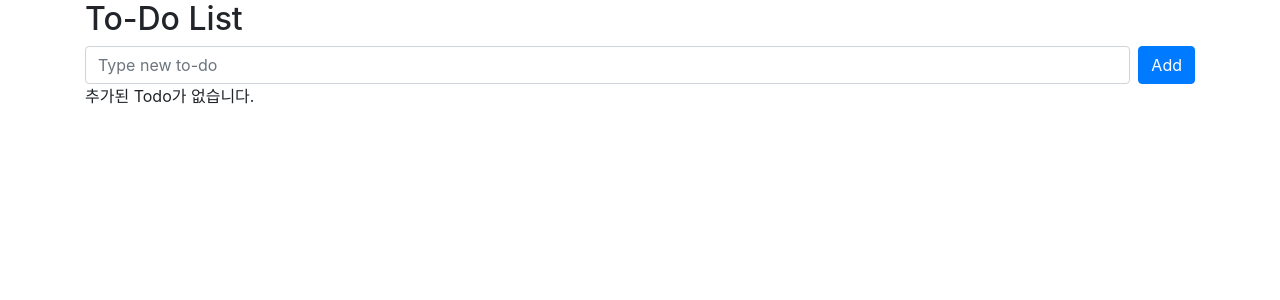
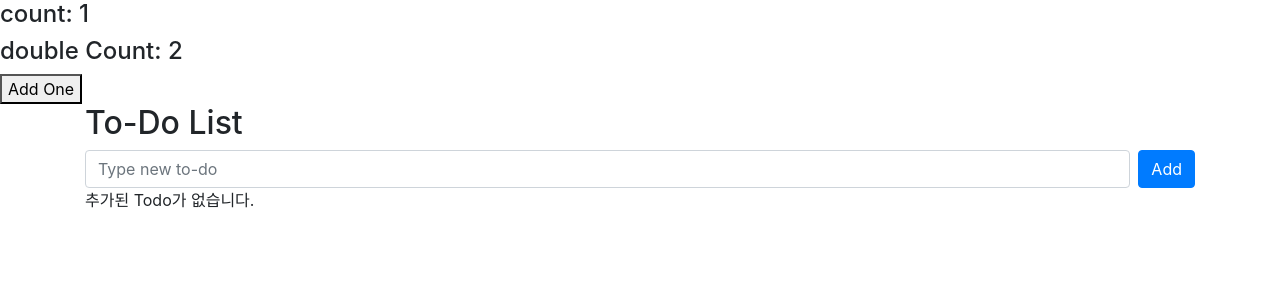
Before and after one commit to jseunn/metanet-vue.js, a Vue app: page / in a window 1280 px wide. Shown: the top 300 px of the page. Built offline with nearby package versions, Linux system fonts and the light colour scheme.

Commit message:
computed ex.

```diff
--- a/src/App.vue
+++ b/src/App.vue
@@ -1,4 +1,7 @@
 <template>
+  <h4>count: {{count}}</h4>
+  <h4>double Count: {{doubleCount}}</h4>
+  <button @click="count++">Add One</button>
   <div class="container">
     <h2>To-Do List</h2>
     <TodoSimpleForm @add-todo="addTodo"/>
@@ -15,7 +18,7 @@
 </template>
 
 <script>
-import { ref } from 'vue';
+import { ref, computed } from 'vue';
 import TodoSimpleForm from './components/TodoSimpleForm.vue';
 import TodoList from './components/TodoList.vue';
 export default {
@@ -26,6 +29,10 @@
   setup(){
 
     const todos = ref([]);
+    const count = ref(1);
+    const doubleCount = computed(() => {
+      return count.value * 2;
+    })
 
     const deleteTodo = (index) => {
       todos.value.splice(index, 1);
@@ -44,6 +51,8 @@
       deleteTodo,
       addTodo,
       toggleTodo,
+      count,
+      doubleCount,
     }
   }
 }
--- a/src/components/TodoSimpleForm.vue
+++ b/src/components/TodoSimpleForm.vue
@@ -30,7 +30,7 @@
   import { ref } from 'vue';
   export default {
     emit: ['add-todo'],
-      setup(props, context){
+      setup(props, {emit}){
           const todo = ref('');
           const hasError = ref(false);
 
@@ -38,7 +38,7 @@
               if(todo.value == ''){
                   hasError.value = true;
               }else{
-                  context.emit('add-todo', {
+                  emit('add-todo', {
                       id: Date.now(),
                       subject: todo.value,
                       completed: false,
```
